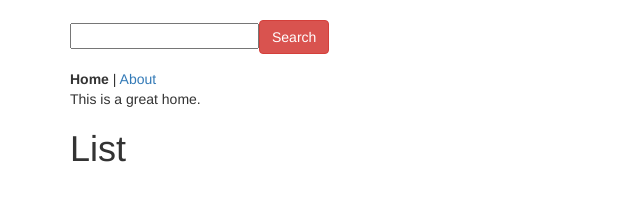
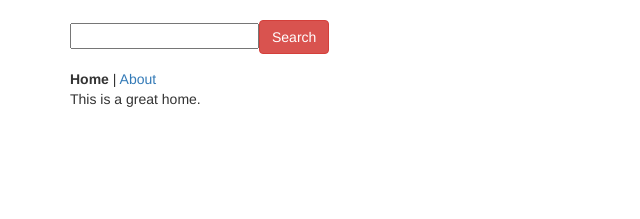
Before and after one commit to Guillaumejfrt/react-youtube-redux, a React app: page / in a window 1280 px wide. Shown: the top 219 px of the page, without its empty margins (0-640 px from the left). Built offline with nearby package versions, Linux system fonts and the light colour scheme.

Commit message:
video list

```diff
--- a/src/containers/video_list.jsx
+++ b/src/containers/video_list.jsx
@@ -1,10 +1,12 @@
 import React, { Component } from 'react';
+import { connect } from 'react-redux';
 
 class VideoList extends Component {
   render() {
+    console.log(this.props.videos);
     return (
       <div>
-        <h1>List</h1>
+        {this.props.videos.map(video => <div key={video.id.videoId}>{video.id.videoId}</div>)}
       </div>
     );
   }
@@ -16,4 +18,4 @@ function mapStateToProps(state) {
   };
 }
 
-export default VideoList;
+export default connect(mapStateToProps, null)(VideoList);
--- a/src/reducers/videos_reducer.js
+++ b/src/reducers/videos_reducer.js
@@ -1,6 +1,6 @@
 export default function(state = null, action) {
   switch (action.type) {
-    case 'FETCH_VIDEOS':
+    case 'FETCH_VIDEO':
       return action.payload;
     default:
       return state;
```
